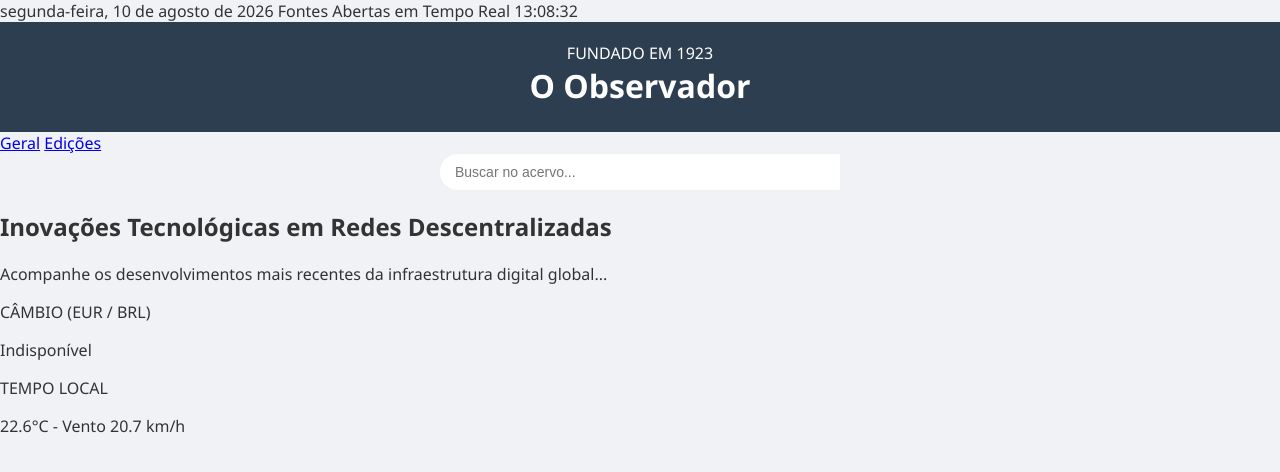
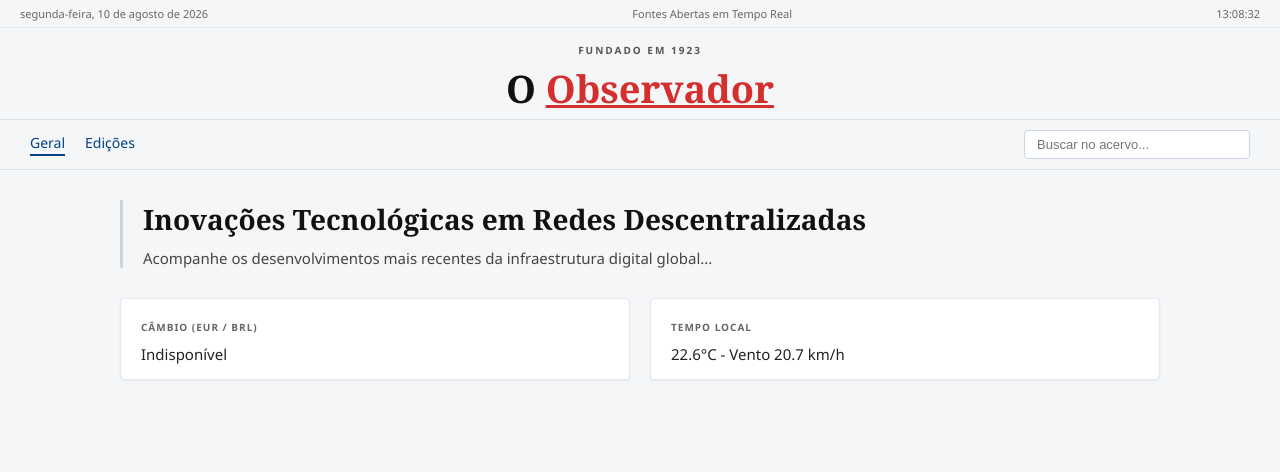
Before and after one commit to marioluismachado430-oss/o-observador, a website: page public/index.html in a window 1280 px wide. Drawn offline with Linux system fonts and the light colour scheme.

Commit message:
Refactor CSS styles for improved layout and design
Updated styles for body, headers, navigation, and chat components. Adjusted colors, margins, and layout for improved aesthetics and consistency.

```diff
--- a/public/style.css
+++ b/public/style.css
@@ -1,80 +1,141 @@
 /* public/style.css */
-
 body {
     margin: 0;
     font-family: 'Segoe UI', Tahoma, Geneva, Verdana, sans-serif;
-    background-color: #f0f2f5;
-    color: #333;
+    background-color: #f4f6f8;
+    color: #222;
     height: 100vh;
     display: flex;
     flex-direction: column;
 }
 
-/* Classes para alternar as telas perfeitamente */
-.camada-ativa {
+.camada-ativa { display: flex; flex-direction: column; height: 100vh; }
+.camada-oculta { display: none !important; }
+
+/* Topo Informativo */
+.topo-informativo {
+    display: flex;
+    justify-content: space-between;
+    padding: 6px 20px;
+    font-size: 11px;
+    color: #666;
+    background-color: #f4f6f8;
+    border-bottom: 1px solid #e2e8f0;
+}
+
+/* Cabeçalho */
+.jornal-header {
+    text-align: center;
+    padding: 15px 20px 5px 20px;
+    background-color: #f4f6f8;
+}
+.fundado {
+    font-size: 10px;
+    letter-spacing: 2px;
+    color: #555;
+    margin-bottom: 5px;
+    font-weight: 600;
+}
+.titulo-principal {
+    font-family: 'Georgia', serif;
+    font-size: 38px;
+    margin: 0;
+    font-weight: bold;
+    color: #111;
+}
+.titulo-principal span {
+    color: #d32f2f; /* Destaca a palavra Observador em vermelho */
+    text-decoration: underline;
+}
+
+/* Barra de Navegação e Busca */
+.barra-navegacao {
+    display: flex;
+    justify-content: space-between;
+    align-items: center;
+    padding: 10px 30px;
+    border-top: 1px solid #dcdfe6;
+    border-bottom: 1px solid #dcdfe6;
+    background-color: #f4f6f8;
+}
+.links-menu {
+    display: flex;
+    gap: 20px;
+}
+.links-menu a {
+    text-decoration: none;
+    color: #004085;
+    font-size: 14px;
+}
+.links-menu a.ativo {
+    border-bottom: 2px solid #004085;
+    padding-bottom: 2px;
+}
+.busca-container input {
+    padding: 6px 12px;
+    border: 1px solid #cbd5e1;
+    border-radius: 4px;
+    font-size: 13px;
+    width: 200px;
+    outline: none;
+    background-color: #fff;
+}
+
+/* Conteúdo do Jornal */
+.conteudo-jornal {
+    padding: 30px;
+    max-width: 1100px;
+    margin: 0 auto;
+    width: 100%;
+    box-sizing: border-box;
+}
+.bloco-manchete {
+    border-left: 3px solid #cbd5e1;
+    padding-left: 20px;
+    margin-bottom: 30px;
+}
+.manchete-texto h2 {
+    font-family: 'Georgia', serif;
+    font-size: 28px;
+    margin: 0 0 10px 0;
+    color: #111;
+}
+.manchete-texto p {
+    font-size: 15px;
+    color: #444;
+    margin: 0;
+}
+
+.cards-inferiores {
+    display: grid;
+    grid-template-columns: 1fr 1fr;
+    gap: 20px;
+}
+.card-info {
+    background: white;
+    padding: 15px 20px;
+    border-radius: 4px;
+    border: 1px solid #e2e8f0;
+    box-shadow: 0 1px 3px rgba(0,0,0,0.05);
+}
+.card-titulo {
+    font-size: 10px;
+    color: #666;
+    font-weight: bold;
+    letter-spacing: 1px;
+}
+.card-valor {
+    font-size: 15px;
+    color: #222;
+    margin: 8px 0 0 0;
+    font-weight: 500;
+}
+
+/* --- ESTILOS DO CHAT SEGURO --- */
+#telaChat {
+    height: 100%;
     display: flex;
     flex-direction: column;
-    height: 100vh;
-}
-.camada-oculta {
-    display: none !important;
-}
-
-/* --- ESTILOS DO JORNAL --- */
-.jornal-header {
-    background-color: #2c3e50;
-    color: white;
-    text-align: center;
-    padding: 20px;
-}
-.jornal-header h1 { margin: 0 0 5px 0; }
-.jornal-header p { margin: 0 0 15px 0; font-size: 14px; opacity: 0.8; }
-
-.busca-container {
-    display: flex;
-    justify-content: center;
-    max-width: 400px;
-    margin: 0 auto;
-}
-.busca-container input {
-    width: 100%;
-    padding: 10px 15px;
-    border: none;
-    border-radius: 20px 0 0 20px;
-    outline: none;
-    font-size: 14px;
-    color: #333;
-}
-.busca-container .btn-busca {
-    background-color: #ffffff;
-    color: #2c3e50;
-    border: none;
-    padding: 0 15px;
-    border-radius: 0 20px 20px 0;
-    cursor: pointer;
-    font-size: 16px;
-}
-
-.noticias-grid {
-    display: grid;
-    grid-template-columns: repeat(auto-fit, minmax(280px, 1fr));
-    gap: 20px;
-    padding: 20px;
-    max-width: 1000px;
-    margin: 0 auto;
-    overflow-y: auto;
-    flex: 1;
-}
-.noticia-cartao {
-    background: white;
-    padding: 20px;
-    border-radius: 6px;
-    border-left: 4px solid #2c3e50;
-    box-shadow: 0 2px 4px rgba(0,0,0,0.1);
-}
-
-/* --- ESTILOS DO CHAT --- */
-#telaChat {
     background-color: #e5ddd5;
 }
 .chat-header {
```
